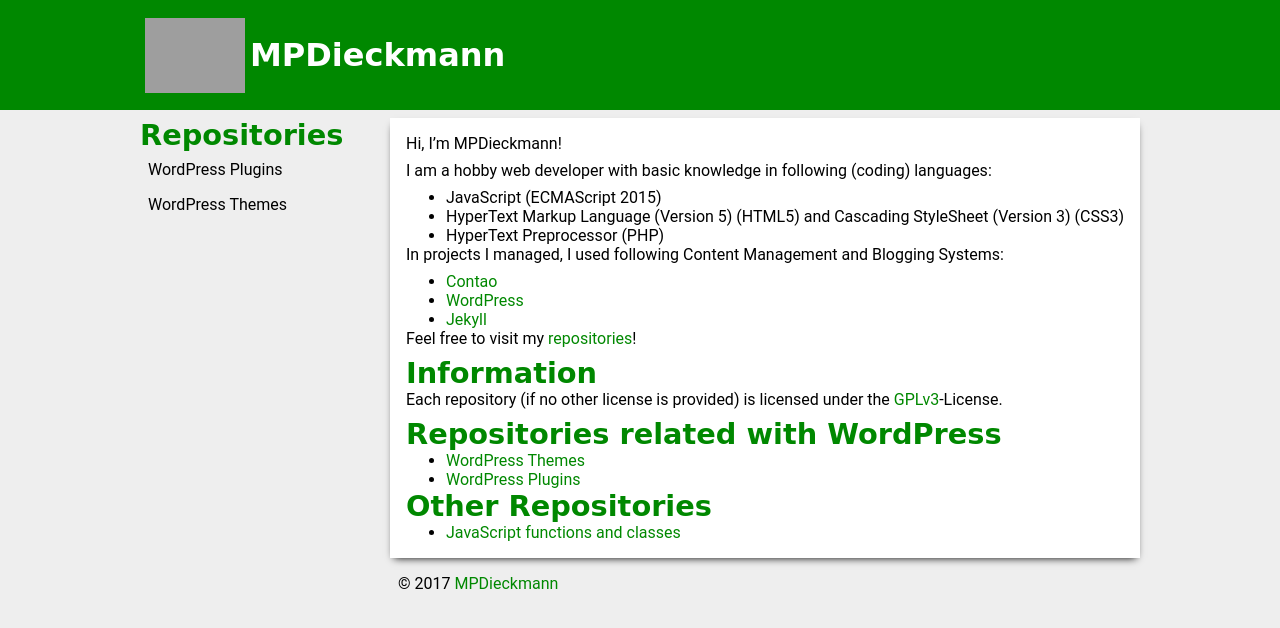
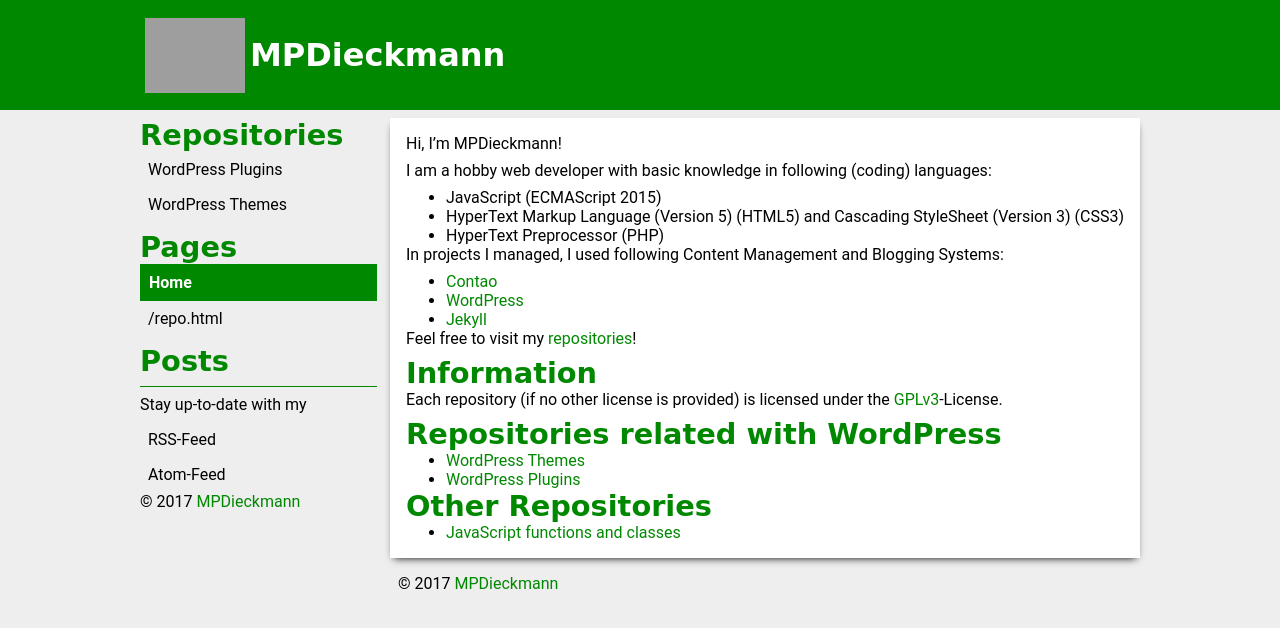
Before and after one commit to MPDieckmann/mpdieckmann.github.io, a Jekyll site: the page built from index.md, in a window 1280 px wide. Shown: the top 628 px of the page. Built offline with Jekyll 4.4.1, drawn with Linux system fonts in a browser that asks for light colours.

Commit message:
Update sidebar-widgets.html

```diff
--- a/_includes/sidebar-widgets.html
+++ b/_includes/sidebar-widgets.html
@@ -1,34 +1,8 @@
 <div class="widget">
   <h2>Repositories</h2>
-  <ul class="menu">
-{% assign depth = 0 %}
-{% assign arr = "/" | split: "" %}
-{% assign currentMenu = "/" %}
-{% for item in site.repositories %}
-  {% unless item.url contains currentMenu %}
-    {% assign depth = depth | minus: 1 %}
-    {% assign currentMenu = arr[depth] %}
-</ul></li>
-  {% endunless %}
-  {% if item.next and item.next.url contains item.url %}
-    {% assign depth = depth | plus: 1 %}
-    {% assign arr[depth] = item.url %}
-    {% assign currentMenu = item.url %}
-<li class="menu-item{% if page.url == item.url %} current-menu-item{% elsif page.url contains item.url %} current-menu{% endif %}"><a href="{{ item.url | absolute_url }}">{{ item.title | default: item.url }}</a><ul class="menu">
-  {% elsif item.url contains currentMenu %}
-<li class="menu-item{% if page.url == item.url %} current-menu-item{% elsif page.url contains item.url %} current-menu{% endif %}"><a href="{{ item.url | absolute_url }}">{{ item.title | default: item.url }}</a></li>
-  {% else %}
-<li>ERROR DETECTED</li>
-  {% endif %}
-{% endfor %}
-{% for i in arr %}
-  {% unless forloop.index0 > depth %}
-</ul></li>
-  {% endunless %}
-{% endfor %}
-  </ul>
+  <ul class="menu">{% assign depth = 0 %}{% assign arr = "/" | split: "" %}{% assign currentMenu = "/" %}{% for item in site.repositories %}{% unless item.url contains currentMenu %}{% assign depth = depth | minus: 1 %}{% assign currentMenu = arr[depth] %}</ul></li>{% endunless %}{% if item.next and item.next.url contains item.url %}{% assign depth = depth | plus: 1 %}{% assign arr[depth] = item.url %}{% assign currentMenu = item.url %}<li class="menu-item{% if page.url == item.url %} current-menu-item{% elsif page.url contains item.url %} current-menu{% endif %}"><a href="{{ item.url | absolute_url }}">{{ item.title | default: item.url }}</a><ul class="menu">{% elsif item.url contains currentMenu %}<li class="menu-item{% if page.url == item.url %} current-menu-item{% elsif page.url contains item.url %} current-menu{% endif %}"><a href="{{ item.url | absolute_url }}">{{ item.title | default: item.url }}</a></li>{% else %}<li class="menu-item{% if page.url == item.url %} current-menu-item{% elsif page.url contains item.url %} current-menu{% endif %}"><a href="{{ item.url | absolute_url }}">{{ item.title | default: item.url }}</a></li>{% endif %}{% endfor %}{% for i in arr %}{% unless forloop.index0 > depth %}</ul></li>{% endunless %}{% endfor %}</ul>
 </div>
-<!--<div class="widget">
+<div class="widget">
   <h2>Pages</h2>
   <ul class="menu">
 {% for post in site.html_pages %}
@@ -53,4 +27,4 @@
     <li class="menu-item"><a href="{{ "/feed.atom" | absolute_url }}">Atom-Feed</a></li>
   </ul>
   <p>&copy; 2017 <a href="https://github.com/MPDieckmann">MPDieckmann</a></p>
-</div>-->
+</div>
```
